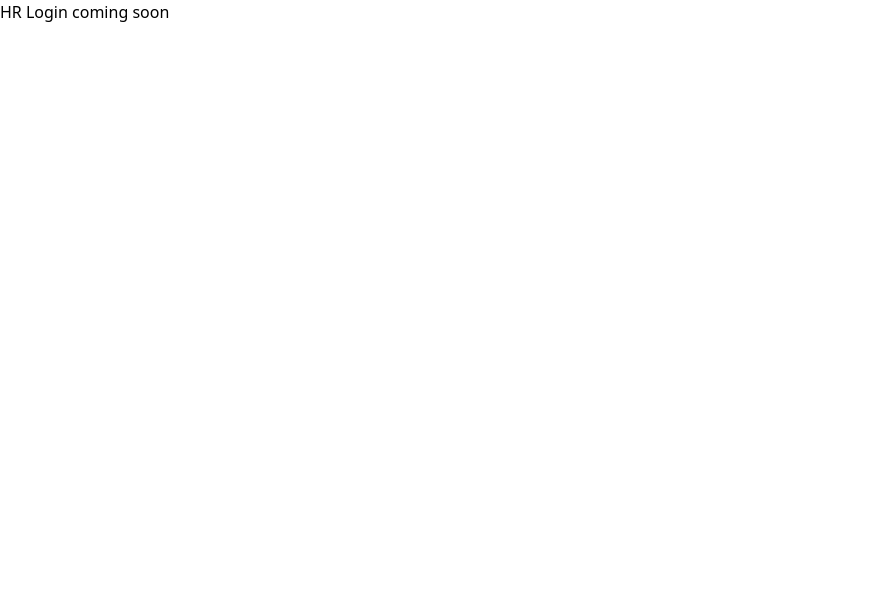
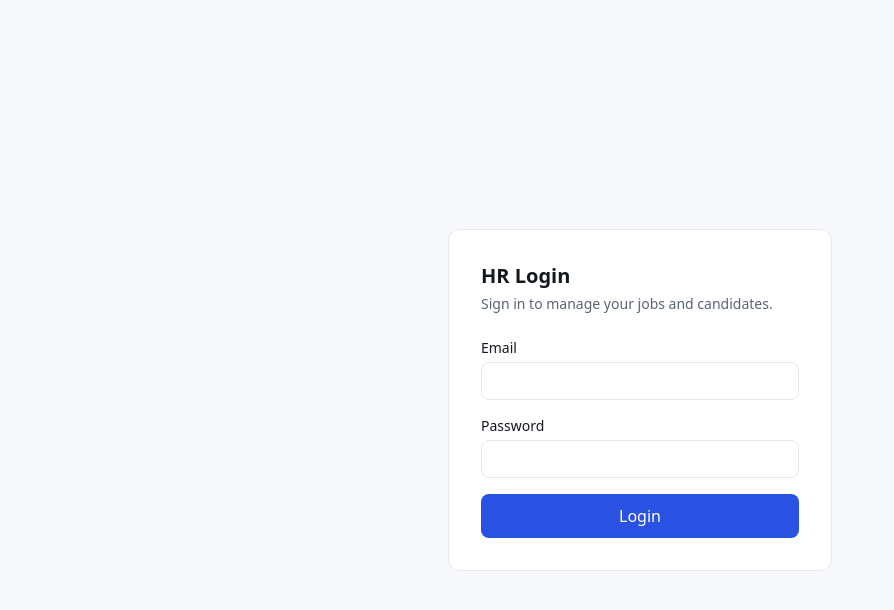
Before and after one commit to justinharshan7/TalentMatch, a React (Create React App) app in the folder client/: page /hr-login in a window 1280 px wide. Shown: the top 610 px of the page, without its empty margins (0-894 px from the left). Built offline with nearby package versions, Linux system fonts and the light colour scheme.

Commit message:
Added HR Login and Dashboard with candidates table

```diff
--- a/client/src/pages/HRDashboard.jsx
+++ b/client/src/pages/HRDashboard.jsx
@@ -1,3 +1,120 @@
+import { useEffect, useState } from 'react';
+import { getJobs, getCandidates } from '../services/api';
+
 export default function HRDashboard() {
-  return <div>HR Dashboard coming soon</div>;
+  const [jobs, setJobs] = useState([]);
+  const [selectedJob, setSelectedJob] = useState('');
+  const [candidates, setCandidates] = useState([]);
+  const [loading, setLoading] = useState(false);
+
+  useEffect(() => {
+    if (!localStorage.getItem('token')) {
+      window.location.href = '/hr-login';
+      return;
+    }
+    getJobs().then((res) => {
+      setJobs(res.data);
+      if (res.data.length > 0) setSelectedJob(res.data[0]._id);
+    });
+  }, []);
+
+  useEffect(() => {
+    if (!selectedJob) return;
+    setLoading(true);
+    getCandidates(selectedJob)
+      .then((res) => setCandidates(res.data))
+      .catch((err) => console.error(err))
+      .finally(() => setLoading(false));
+  }, [selectedJob]);
+
+  const handleLogout = () => {
+    localStorage.removeItem('token');
+    localStorage.removeItem('user');
+    window.location.href = '/hr-login';
+  };
+
+  return (
+    <div className="min-h-screen bg-[#F7F8FA]">
+      <nav className="flex items-center justify-between px-8 py-5 border-b border-[#E5E8EE] bg-white">
+        <span className="text-xl font-bold text-[#2952E3]">TalentMatch</span>
+        <button onClick={handleLogout} className="text-sm font-medium text-[#5B6472]">
+          Logout
+        </button>
+      </nav>
+
+      <div className="max-w-5xl mx-auto px-6 py-10">
+        <div className="flex items-center justify-between mb-6">
+          <h1 className="text-2xl font-bold text-[#14181F]">Candidates</h1>
+          <button
+            onClick={() => alert('Coming in a future update!')}
+            className="bg-[#E5E8EE] text-[#5B6472] text-sm font-medium px-4 py-2 rounded-lg"
+          >
+            + Create Job
+          </button>
+        </div>
+
+        <div className="mb-6">
+          <label className="text-sm font-medium text-[#14181F] block mb-1">Select Job</label>
+          <select
+            value={selectedJob}
+            onChange={(e) => setSelectedJob(e.target.value)}
+            className="border border-[#E5E8EE] rounded-lg px-4 py-2 text-sm bg-white"
+          >
+            {jobs.map((job) => (
+              <option key={job._id} value={job._id}>
+                {job.title} — {job.company?.name}
+              </option>
+            ))}
+          </select>
+        </div>
+
+        <div className="bg-white border border-[#E5E8EE] rounded-xl overflow-hidden">
+          <table className="w-full text-sm">
+            <thead className="bg-[#F7F8FA] text-[#5B6472] text-left">
+              <tr>
+                <th className="px-5 py-3">Name</th>
+                <th className="px-5 py-3">Email</th>
+                <th className="px-5 py-3">Skills</th>
+                <th className="px-5 py-3">Education</th>
+                <th className="px-5 py-3">Experience</th>
+                <th className="px-5 py-3">Certs</th>
+                <th className="px-5 py-3">Soft Skills</th>
+                <th className="px-5 py-3">Total</th>
+                <th className="px-5 py-3">Status</th>
+              </tr>
+            </thead>
+            <tbody>
+              {loading && (
+                <tr><td colSpan="9" className="px-5 py-6 text-center text-[#5B6472]">Loading...</td></tr>
+              )}
+              {!loading && candidates.length === 0 && (
+                <tr><td colSpan="9" className="px-5 py-6 text-center text-[#5B6472]">No candidates yet</td></tr>
+              )}
+              {candidates.map((c) => (
+                <tr key={c._id} className="border-t border-[#E5E8EE]">
+                  <td className="px-5 py-3 font-medium text-[#14181F]">{c.name}</td>
+                  <td className="px-5 py-3 text-[#5B6472]">{c.email}</td>
+                  <td className="px-5 py-3">{c.scores.skills}</td>
+                  <td className="px-5 py-3">{c.scores.education}</td>
+                  <td className="px-5 py-3">{c.scores.experience}</td>
+                  <td className="px-5 py-3">{c.scores.certifications}</td>
+                  <td className="px-5 py-3">{c.scores.softSkills}</td>
+                  <td className="px-5 py-3 font-bold text-[#14181F]">{c.scores.total}</td>
+                  <td className="px-5 py-3">
+                    <span className={`text-xs font-medium px-2 py-1 rounded-full ${
+                      c.status === 'shortlisted'
+                        ? 'bg-green-100 text-green-700'
+                        : 'bg-red-100 text-red-700'
+                    }`}>
+                      {c.status}
+                    </span>
+                  </td>
+                </tr>
+              ))}
+            </tbody>
+          </table>
+        </div>
+      </div>
+    </div>
+  );
 }
--- a/client/src/pages/HRLogin.jsx
+++ b/client/src/pages/HRLogin.jsx
@@ -1,3 +1,68 @@
+import { useState } from 'react';
+import { loginHR } from '../services/api';
+
 export default function HRLogin() {
-  return <div>HR Login coming soon</div>;
+  const [email, setEmail] = useState('');
+  const [password, setPassword] = useState('');
+  const [error, setError] = useState('');
+  const [loading, setLoading] = useState(false);
+
+  const handleSubmit = async (e) => {
+    e.preventDefault();
+    setError('');
+    setLoading(true);
+
+    try {
+      const res = await loginHR({ email, password });
+      localStorage.setItem('token', res.data.token);
+      localStorage.setItem('user', JSON.stringify(res.data.user));
+      window.location.href = '/hr-dashboard';
+    } catch (err) {
+      setError(err.response?.data?.message || 'Login failed');
+      setLoading(false);
+    }
+  };
+
+  return (
+    <div className="min-h-screen bg-[#F7F8FA] flex items-center justify-center px-6">
+      <div className="w-full max-w-sm bg-white border border-[#E5E8EE] rounded-xl p-8">
+        <h1 className="text-xl font-bold text-[#14181F] mb-1">HR Login</h1>
+        <p className="text-sm text-[#5B6472] mb-6">Sign in to manage your jobs and candidates.</p>
+
+        <form onSubmit={handleSubmit} className="space-y-4">
+          <div>
+            <label className="text-sm font-medium text-[#14181F] block mb-1">Email</label>
+            <input
+              type="email"
+              required
+              value={email}
+              onChange={(e) => setEmail(e.target.value)}
+              className="w-full border border-[#E5E8EE] rounded-lg px-4 py-2 text-sm outline-none focus:border-[#2952E3]"
+            />
+          </div>
+
+          <div>
+            <label className="text-sm font-medium text-[#14181F] block mb-1">Password</label>
+            <input
+              type="password"
+              required
+              value={password}
+              onChange={(e) => setPassword(e.target.value)}
+              className="w-full border border-[#E5E8EE] rounded-lg px-4 py-2 text-sm outline-none focus:border-[#2952E3]"
+            />
+          </div>
+
+          {error && <p className="text-sm text-red-600">{error}</p>}
+
+          <button
+            type="submit"
+            disabled={loading}
+            className="w-full bg-[#2952E3] text-white font-medium py-2.5 rounded-lg disabled:opacity-50"
+          >
+            {loading ? 'Logging in...' : 'Login'}
+          </button>
+        </form>
+      </div>
+    </div>
+  );
 }
```
